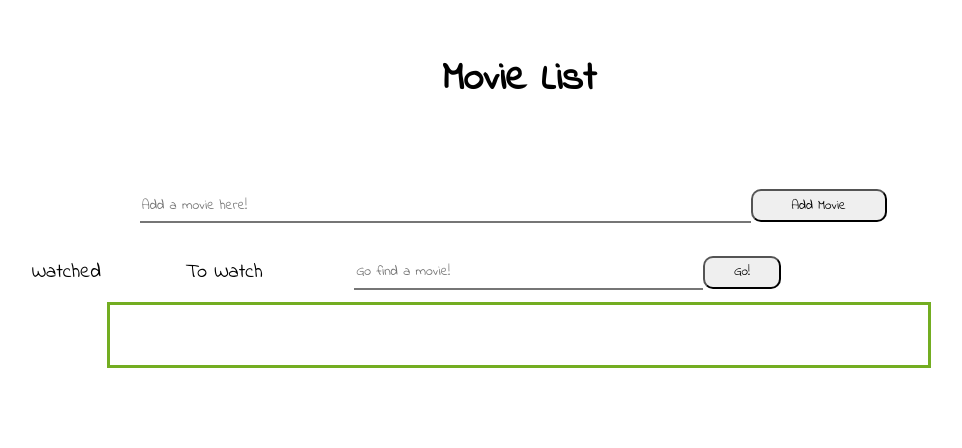
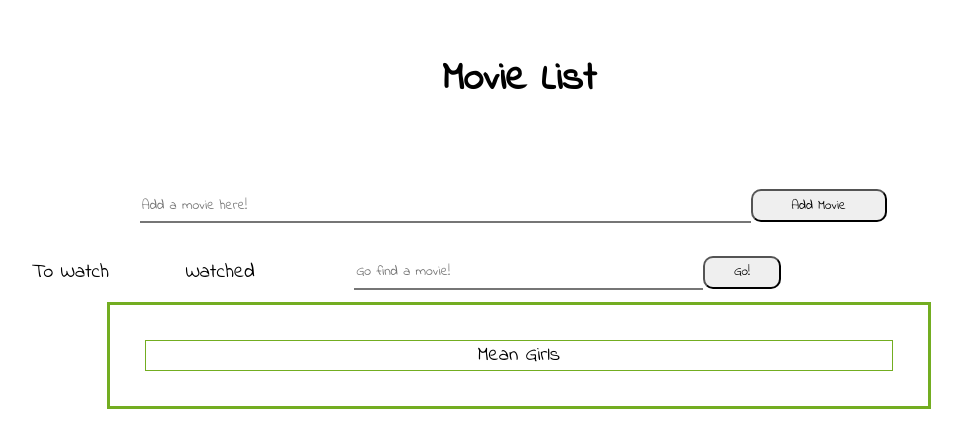
Before and after one commit to LittleJennie/MovieList, a React app: page / in a window 1280 px wide. Shown: the top 448 px of the page, without its empty margins (121-1083 px from the left). Built offline with nearby package versions, Linux system fonts and the light colour scheme.

Commit message:
toggle button on watched and towatch implemented

```diff
--- a/src/app.jsx
+++ b/src/app.jsx
@@ -1,5 +1,5 @@
 import React from 'react';
-// import movieListData from './data/movieListData.js';
+import movieListData from './data/movieListData.js';
 import MovieList from './movieList.jsx';
 import Search from './search.jsx';
 import AddMovie from './addMovie.jsx';
@@ -9,65 +9,118 @@ class App extends React.Component {
         super(props);
 
         this.state = {
-            movies: [],
-            renderMovies: [],
+            allMovies: movieListData, // movie format: {title: 'Mean Girls', toWatch: true}
             hasMovie: true,
-            watchedMovies: [],
-            toWatchMovies: []
+            renderMovies: movieListData,
+            viewOnToWatch: true,
+            searchHelp: 'Sorry, this movie is not on any of your movie list yet :('
         }
 
         this.submitHandler = this.submitHandler.bind(this);
         this.addMovieHandler = this.addMovieHandler.bind(this);
+        this.renderMovieList = this.renderMovieList.bind(this);
+        this.toggleToWatchMovieList = this.toggleToWatchMovieList.bind(this);
+        this.toggleWatchedMovieList = this.toggleWatchedMovieList.bind(this);
+        this.updateWatchStatus = this.updateWatchStatus.bind(this);
     }
 
     submitHandler(query) {
         var hasQuery = [];
         var query = new RegExp(query, 'i');
+        var foundMovie = true;
+        var searchHelpMsg = this.state.searchHelp;
 
-        this.state.movies.forEach(function(movie) {
+        this.state.renderMovies.forEach(function(movie) {
             if (movie.title.search(query) !== -1) {
                 hasQuery.push(movie);
             }
         });
 
         if (hasQuery.length === 0) {
-            this.setState({
-                hasMovie: false
+            this.state.allMovies.forEach(function(movie) {
+                if (movie.title.search(query) !== -1) {
+                    hasQuery.push(movie);
+                }
             });
-        } else {
-            this.setState({
-                hasMovie: true,
-                renderMovies: hasQuery
-            })
+            if (hasQuery.length !== 0) {
+                searchHelpMsg = 'Looks like this movie is on another list!';
+            }
+            var foundMovie = false;
         }
+        this.setState({
+            hasMovie: foundMovie,
+            renderMovies: hasQuery,
+            searchHelp: searchHelpMsg
+        })
     }
 
     addMovieHandler(newMovie) {
-        var curMovies = this.state.movies;
+        // need to add movie to a storage file
         var newMovieObj = {
-            title: newMovie
+            title: newMovie,
+            toWatch: true
         };
-        curMovies.push(newMovieObj);
+        movieListData.push(newMovieObj);
 
         this.setState({
-            movies: curMovies,
-            renderMovies: curMovies
+            allMovies: movieListData,
         });
     }
 
+    renderMovieList() {
+        var toRender = [];
+        var curView = this.state.viewOnToWatch;
+        console.log('curView when calling renderMovieList: ', curView)
+        this.state.allMovies.forEach(function(movie) {
+            if (movie.toWatch === curView) {
+                toRender.push(movie);
+            }
+        });
+        this.setState({
+            renderMovies: toRender
+        });
+    }
+
+    toggleToWatchMovieList(e) {
+        this.setState({
+            viewOnToWatch: true
+        }, this.renderMovieList);
+    }
+
+    toggleWatchedMovieList(e) {
+        this.setState({
+            viewOnToWatch: false
+        }, this.renderMovieList);
+    }
+
+    updateWatchStatus(movie) {
+        for (var i = 0; i < movieListData.length; i ++) {
+            if (movieListData[i].title === movie) {
+                movieListData[i].toWatch = !movieListData[i].toWatch;
+                break;
+            }
+        };
+
+        this.setState({
+            allMovies: movieListData
+        });
+        this.renderMovieList();
+    }
+
     render() {
-        console.log(this.state.renderMovies)
         return (
             <div className="movie_list_wrapper">
                 <AddMovie addMovieHandler={this.addMovieHandler}/>
                 <div className="search-wrapper">
-                    <div id="watched-list">Watched</div>
-                    <div id="to-watch-list">To Watch</div>
+                    <div id="to-watch-list" onClick={this.toggleToWatchMovieList}>To Watch</div>
+                    <div id="watched-list" onClick={this.toggleWatchedMovieList}>Watched</div>
                     <Search submitHandler={this.submitHandler}/>
                 </div>
                 <MovieList
-                    movies={this.state.renderMovies}
-                    hasMovie={this.state.hasMovie}
+                    allMovies={this.state.allMovies}
+                    searchHelp={this.state.searchHelp}
+                    renderMovies={this.state.renderMovies}
+                    hasMovie={this.hasMovie}
                 />
             </div>
         )
--- a/src/data/movieListData.js
+++ b/src/data/movieListData.js
@@ -1,9 +1,8 @@
 var movies = [
-    {title: 'Mean Girls'},
-    {title: 'Hackers'},
-    {title: 'The Grey'},
-    {title: 'Sunshine'},
-    {title: 'Ex Machina'},
-  ];
+    {
+        title: 'Mean Girls',
+        toWatch: true
+    }
+];
 
 export default movies;
--- a/src/movieList.jsx
+++ b/src/movieList.jsx
@@ -6,11 +6,12 @@ class MovieList extends React.Component {
         super(props)
     }
 
+
     renderMovies() {
         if (this.props.hasMovie === false) {
             return 'has no movie'
         } else {
-            var movieEntries = this.props.movies.map((movie) => (
+            var movieEntries = this.props.renderMovies.map((movie) => (
                 <MovieListEntry key={movie.title} movie={movie} />
             ));
             return movieEntries;
```
Also changed, not shown: 1 other file (tests, documents, lock files or other folders).
